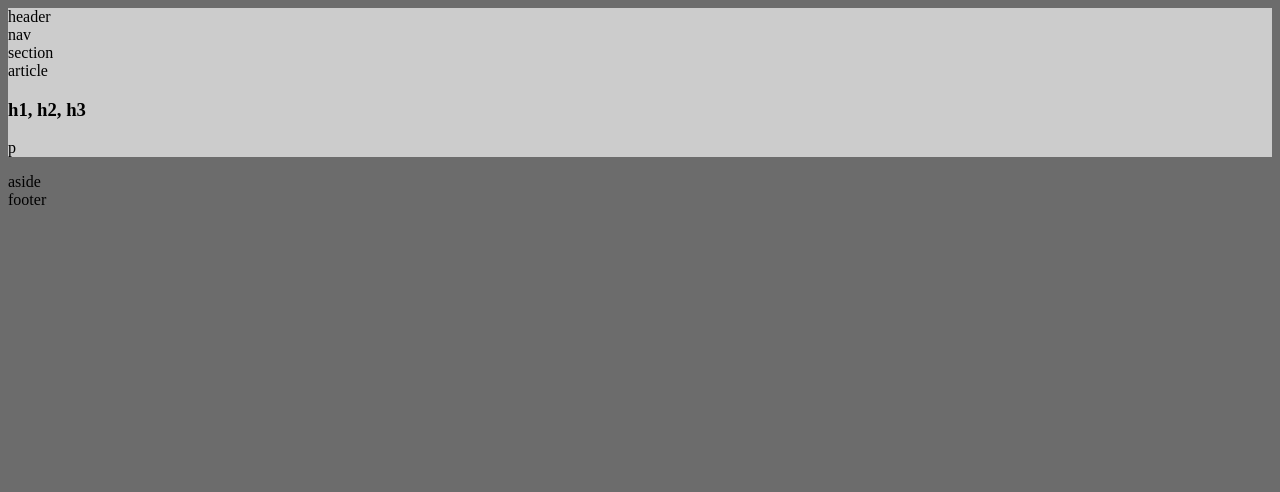
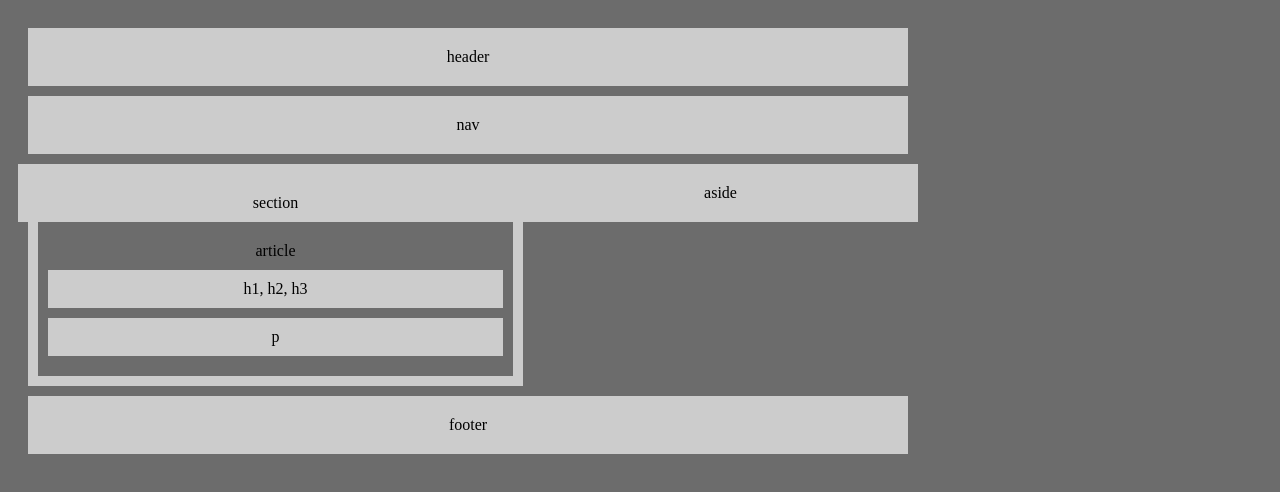
Before and after one commit to AbdallahDay/HW-Wireframe, a plain HTML site: page index.html in a window 1280 px wide. Drawn offline with Linux system fonts and the light colour scheme.

Commit message:
mostly complete, need to fix aside div

```diff
--- a/index.html
+++ b/index.html
@@ -9,36 +9,43 @@
 
 <body>
 
+    <div class="container">
         <!--HEADER-->
-    <header class="box">header</header>
+        <div class="header box">header</div>
 
         <!--NAV-->
-    <nav class="box">nav</nav>
+        <div class="nav box">nav</div>
+
+        <!--MAIN CONTENT-->
+        <div class="main-content box">
 
             <!--LEFT-->
-    <section class="box">
+            <div class="section box">
                 section
                 <br>
-        <article>
+                <div class="article box alt">
                     article
                     <br>
-            <h1>
+                    <div class="headings box">
                         h1, h2, h3
-            </h1>
-            <p>p</p>
-        </article>
-    </section>
+                    </div>
+                    <div class="p box">p</div>
+                </div>
+            </div>
 
             <!--RIGHT-->
-    <aside>
+            <div class="aside box">
                 aside
-    </aside>
+            </div>
+
+        </div>
 
         <!--FOOTER-->
-    <footer>
+        <div class="footer box">
             footer
-    </footer>
+        </div>
 
+    </div>
 </body>
 
 </html>
--- a/styles.css
+++ b/styles.css
@@ -4,36 +4,55 @@ body {
 
 .box {
     background: #ccc;
+    box-sizing: border-box;
+    text-align: center;
+    margin: 10px;
+    padding: 20px;
 }
 
-header {
-
+.box.alt {
+    background: #6c6c6c;
 }
 
-nav {
-
+.container {
+    width: 900px;
+    padding: 10px;
 }
 
-section {
-
+.header {
 }
 
-article {
-
+.nav {
 }
 
-h1 {
-
+.main-content {
+    width: 100%;
+    padding: 0;
+    margin: 0;
 }
 
-p {
-
+.section {
+    width: 495px;
+    float: left;
+    padding: 20px 0 0 0;
 }
 
-aside {
-
+.article {
+    padding: 20px 0 10px 0;
 }
 
-footer {
+.headings {
+    padding: 10px;
+}
 
+.p {
+    padding: 10px;
 }
+
+.aside {
+    overflow: hidden;
+}
+
+.footer {
+    clear: both;
+}
```
Lines whose indentation alone changed are shown as unchanged.
